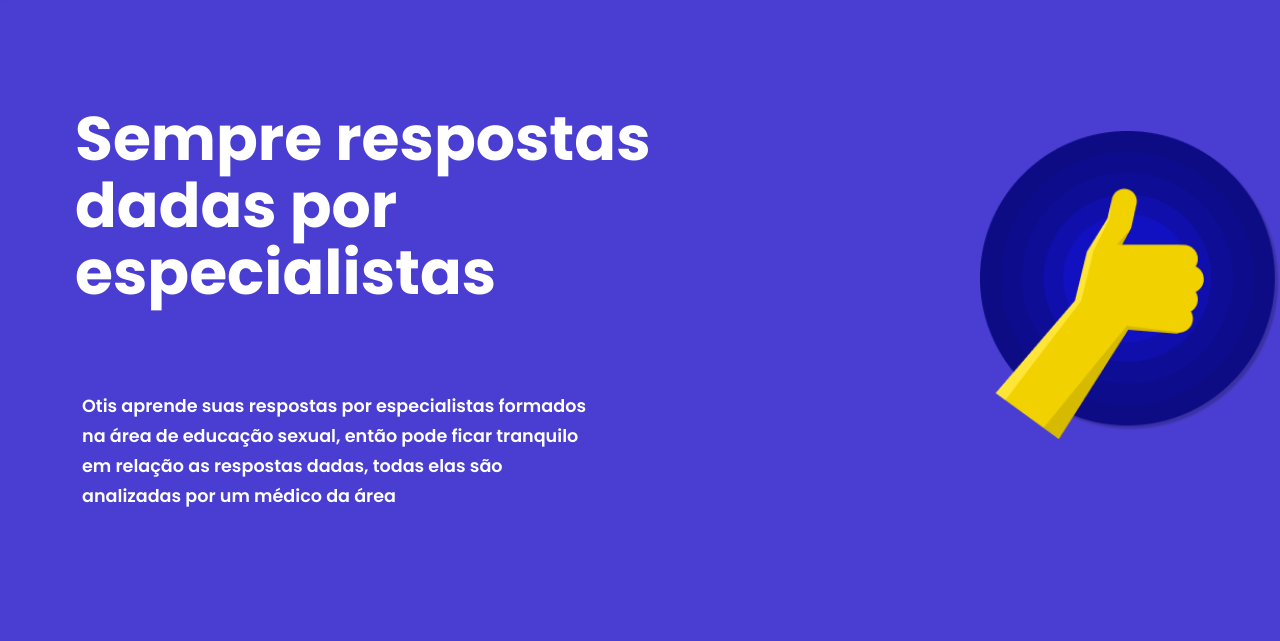
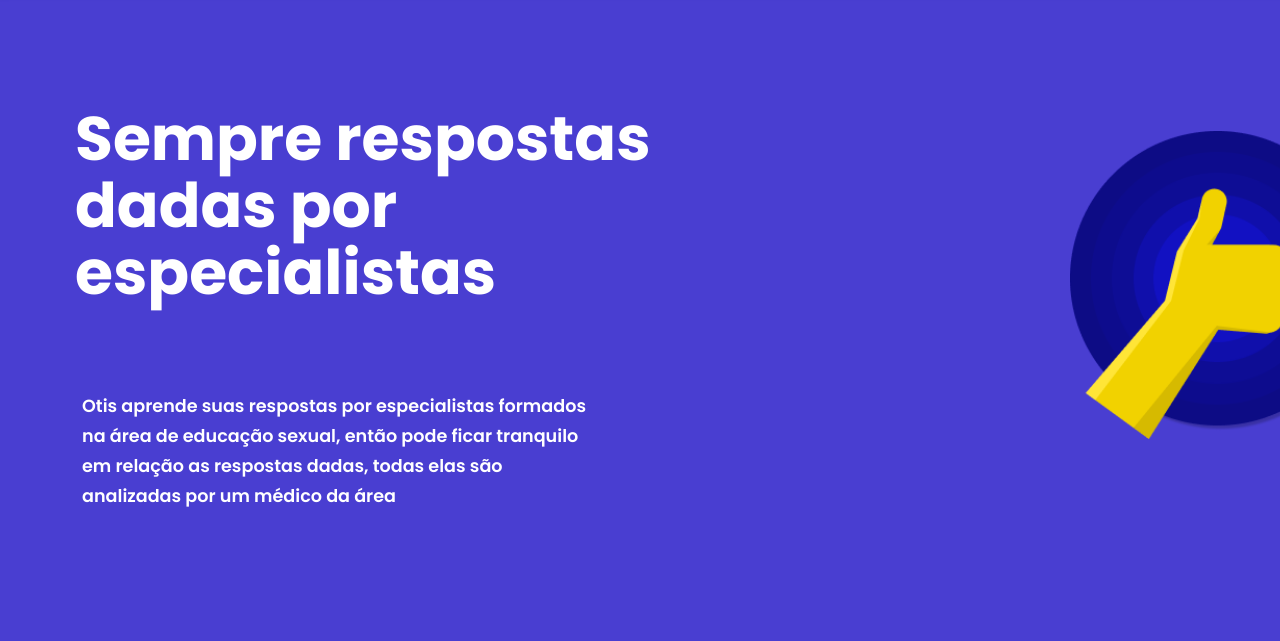
Before and after one commit to pedrocsampaio/OTIS, a plain HTML site: page sobreotis.html in a window 1280 px wide. Shown: the part 73-714 px from the top of the page. Drawn offline with Linux system fonts and the light colour scheme.

Commit message:
Update style.css

```diff
--- a/style.css
+++ b/style.css
@@ -141,9 +141,8 @@ header .navegation li a{
 
 .IMG2 {
     position: relative;
-    width: 90%;
     margin-top: 68%;
-    margin-left: 100%;
+    margin-left: 130%;
 
 }
 
```
